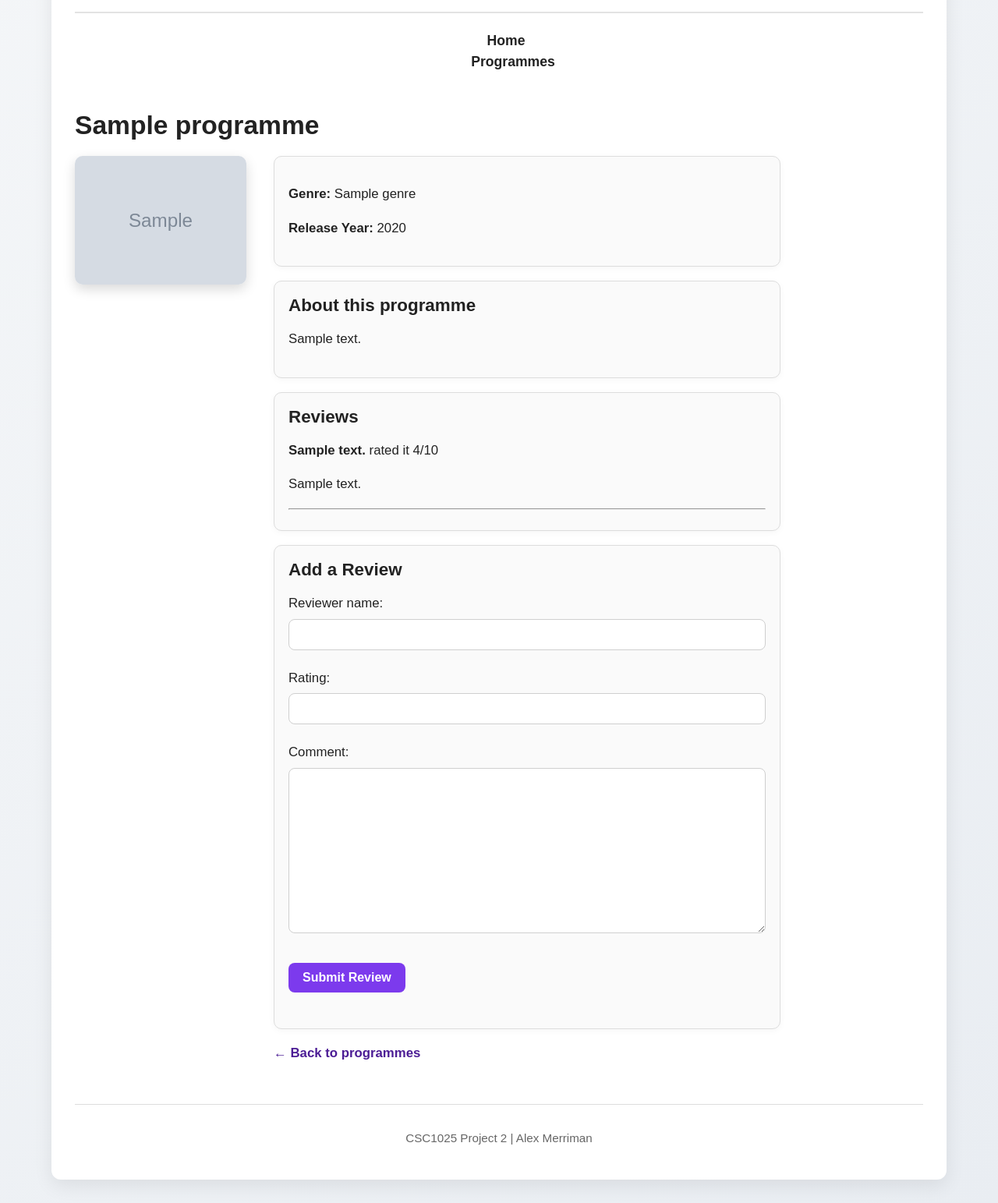
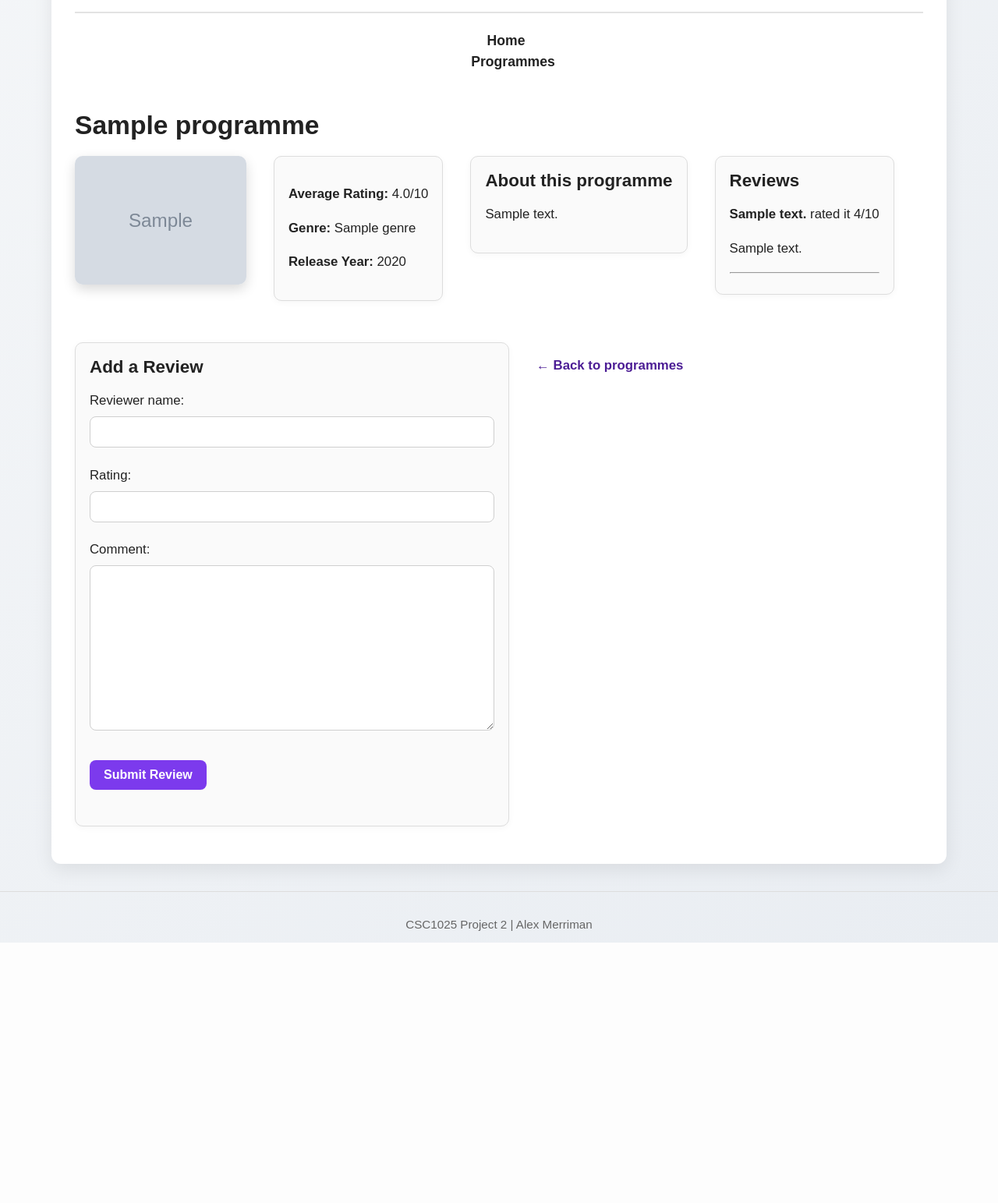
Before and after one commit to alexmerriman/primetime-picks, a Django app: page /programmes/1/ in a window 1280 px wide. Shown: the part 201-1744 px from the top of the page at 78% size. After the commit the page ends 1410 px from the top, so only its background shows below. Run offline with Django 5.2, Linux system fonts and the light colour scheme; tables that the repository leaves empty hold one stand-in row (values such as "Sample post"); grey boxes marked "Sample" are stand-in pictures.

Commit message:
Fixed average rating logic in programme detail view

```diff
--- a/pages/templates/pages/programme_detail.html
+++ b/pages/templates/pages/programme_detail.html
@@ -15,11 +15,19 @@
         {% endif %}
     </div>
 
-    <div class="detail-info">
-        <div class="info-card">
-            <p><strong>Genre:</strong> {{ programme.genre }}</p>
-            <p><strong>Release Year:</strong> {{ programme.release_year }}</p>
-        </div>
+    <div class="info-card">
+        <p>
+            <strong>Average Rating:</strong>
+            {% if average_rating %}
+                {{ average_rating|floatformat:1 }}/10
+            {% else %}
+                No ratings yet
+            {% endif %}
+        </p>
+
+        <p><strong>Genre:</strong> {{ programme.genre }}</p>
+        <p><strong>Release Year:</strong> {{ programme.release_year }}</p>
+    </div>
 
         <div class="description-card">
             <h3>About this programme</h3>
--- a/pages/views.py
+++ b/pages/views.py
@@ -3,6 +3,7 @@ from django.urls import reverse_lazy
 from django.views.generic.edit import CreateView, UpdateView, DeleteView
 from .models import Programme, Genre
 from .forms import ReviewForm
+from django.db.models import Avg
 
 def index(request):
     featured_programmes = Programme.objects.all()[:3]
@@ -35,6 +36,7 @@ def programme_list(request):
 def programme_detail(request, programme_id):
     programme = get_object_or_404(Programme, id=programme_id)
     reviews = programme.review_set.all()
+    average_rating = reviews.aggregate(Avg('rating'))['rating__avg']
 
     if request.method == 'POST':
         form = ReviewForm(request.POST)
@@ -49,8 +51,10 @@ def programme_detail(request, programme_id):
     context = {
         'programme': programme,
         'reviews': reviews,
-        'form': form
+        'form': form,
+        'average_rating': average_rating
     }
+
     return render(request, 'pages/programme_detail.html', context)
 
 class ProgrammeCreate(CreateView):
```
